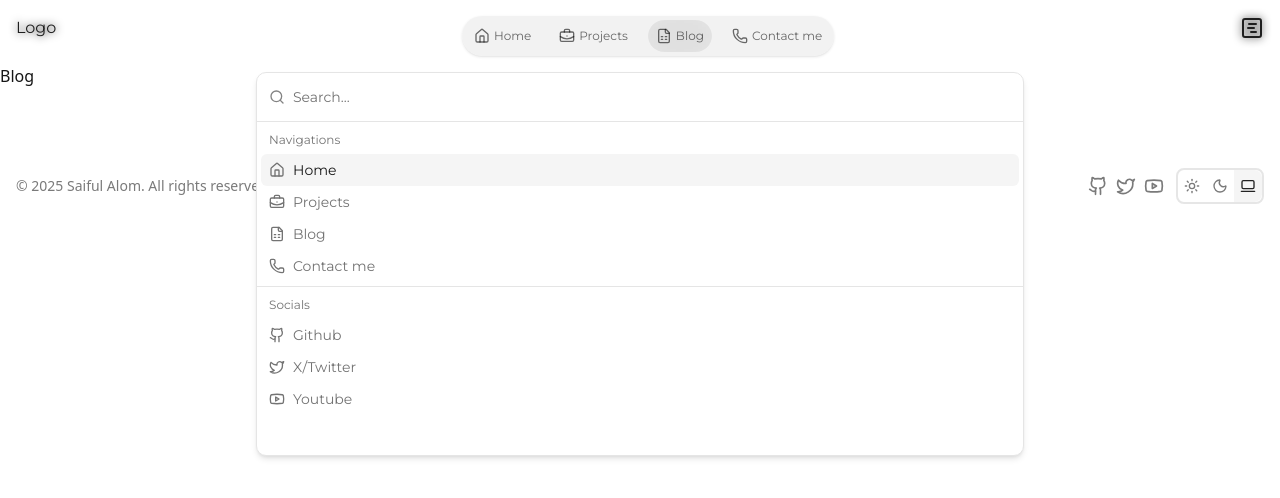
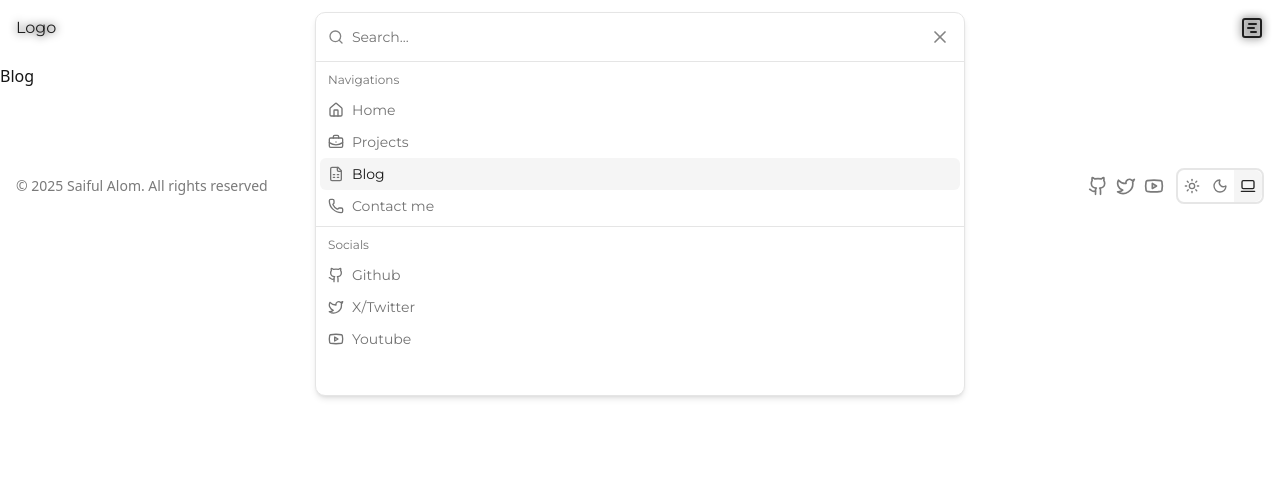
Before and after one commit to iamsaifulalom/personal-portfolio, a Next.js app: page /blog in a window 1280 px wide. Both pictures are taken after a click on the icon 1251 px from the left and 28 px from the top of the page. Shown: the top 498 px of the page. Built offline with nearby package versions, Linux system fonts and the light colour scheme.

Commit message:
header completed "

```diff
--- a/src/components/header/command.jsx
+++ b/src/components/header/command.jsx
@@ -12,7 +12,7 @@ import {
 import { navigationLinks } from "@/constants/navigations"
 import Link from "next/link"
 import { socialLinks } from "@/constants/socialsLinks"
-import { useEffect } from "react"
+import { useEffect, useState } from "react"
 import gsap from 'gsap'
 
 export default function Command({ isOpen, setIsOpen }) {
@@ -21,34 +21,42 @@ useEffect(() => {
     if (isOpen) {
       gsap.fromTo(
         ".animate-gsap",
-      { scale: 0.8, opacity: 0, y: -30 },
+        { scale: 4, opacity: 0, y: -30 },
         {
           scale: 1,
           opacity: 1,
           y: 0,
           duration: 0.3,
-        ease: "back.out(1.7)" // springy effect
+          ease: "power4.inOut" // springy effect
         }
       )
     } else {
-    gsap.to(".animate-gsap", {
-      scale: 0.8,
-      opacity: 0,
-      y: -30,
-      duration: 0.4,
-      ease: "power2.in"
-    })
+       gsap.fromTo(
+        ".animate-gsap",
+        { scale: 1, opacity: 0, y: -30 },
+        {
+          scale: 4,
+          opacity: 1,
+          y: 0,
+          duration: 0.3,
+          ease: "power4.inOut" // springy effect
+        }
+      )
     }
   }, [isOpen])
 
 
   return (
     <>
-      <div onClick={() => setIsOpen(false)}
-        className="fixed top-0 left-0 w-full h-screen z-5 bg-background/5 backdrop-blur-xs">
-      </div>
-      <UiCommand className="rounded-lg animate-gsap border shadow-md max-w-3xl z-10 -translate-x-1/2 left-1/2 h-96  fixed top-18">
-        <CommandInput placeholder="Search..." className="py-8" />
+      <div
+        onClick={() => setIsOpen(false)}
+        className={`fixed top-0 left-0 w-full h-screen z-5 bg-background/5 backdrop-blur-xs transition-opacity
+       ${isOpen ? "block opacity-100" : "hidden opacity-0"}`}
+      ></div>
+      <UiCommand
+        className={`rounded-lg animate-gsap w-[300px] md:w-[650px] border shadow-md z-50 -translate-x-1/2 left-1/2 h-96 fixed top-3
+        ${isOpen ? "block" : "hidden"}`}>
+        <CommandInput setIsOpen={setIsOpen} placeholder="Search..." className="py-8" />
         <CommandList>
           <CommandEmpty>No results found.</CommandEmpty>
           <CommandGroup heading="Navigations">
--- a/src/components/header/menu.jsx
+++ b/src/components/header/menu.jsx
@@ -7,10 +7,11 @@ import { useState } from "react";
 
 export default function HeaderDialog() {
     const [isOpen, setIsOpen] = useState(false)
+
     return (
         <>
             <SquareChartGantt onClick={() => { setIsOpen(p => !p) }} className='cursor-pointer' />
-            {isOpen && <Command isOpen={isOpen} setIsOpen={setIsOpen}/>}
+            <Command setIsOpen={setIsOpen} isOpen={isOpen}/>
         </>
     )
 }
--- a/src/components/ui/command.jsx
+++ b/src/components/ui/command.jsx
@@ -2,7 +2,7 @@
 
 import * as React from "react"
 import { Command as CommandPrimitive } from "cmdk"
-import { SearchIcon } from "lucide-react"
+import { SearchIcon, XIcon } from "lucide-react"
 
 import { cn } from "@/lib/utils"
 import {
@@ -56,6 +56,7 @@ function CommandDialog({
 
 function CommandInput({
   className,
+  setIsOpen,
   ...props
 }) {
   return (
@@ -71,6 +72,8 @@ function CommandInput({
           className
         )}
         {...props} />
+      <XIcon onClick={() => setIsOpen(false)} className="size-6 cursor-pointer transition-all rounded-full hover:bg-muted-foreground p-0.5 shrink-0 opacity-50" />
+
     </div>
   );
 }
```
Lines whose indentation alone changed are shown as unchanged.
